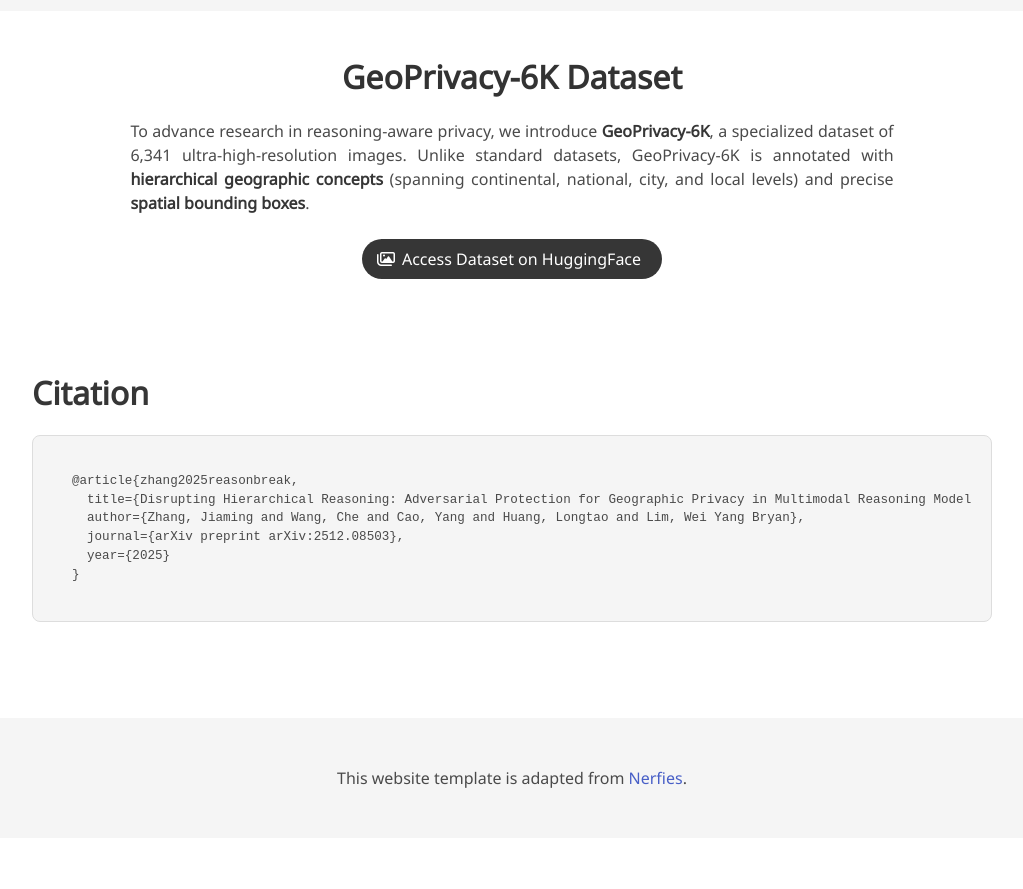
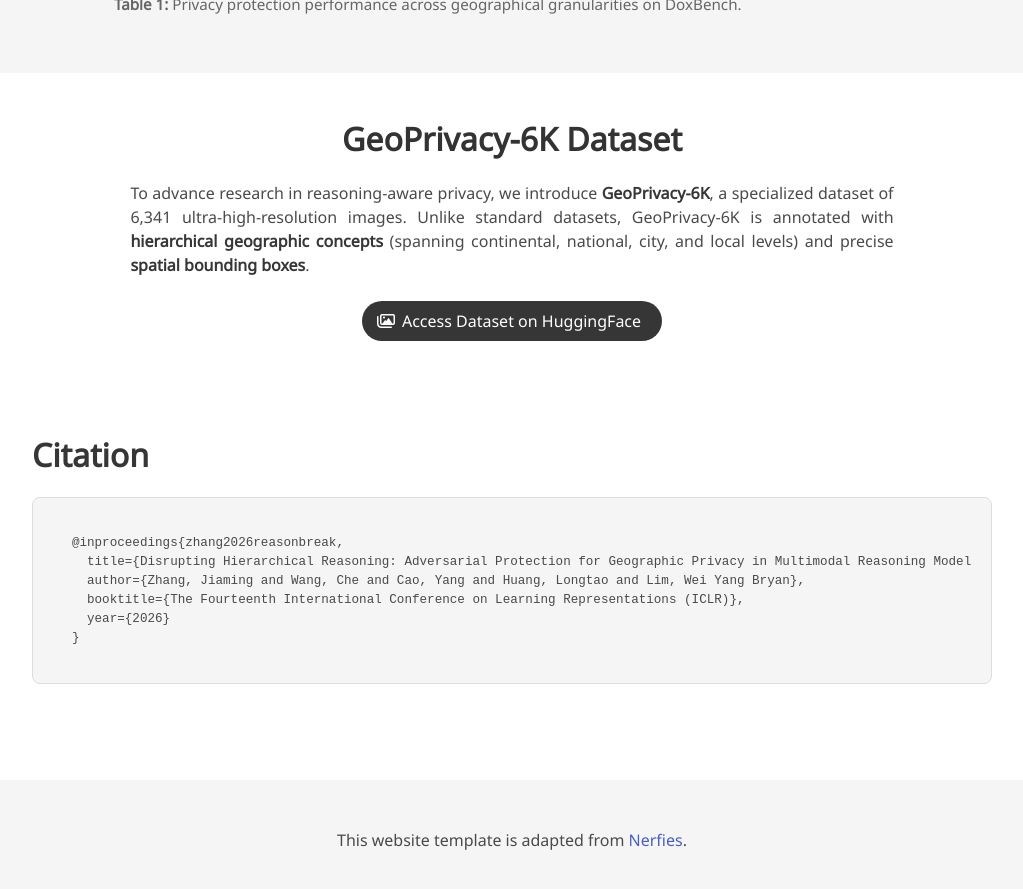
Before and after one commit to jiamingzhang94/jiamingzhang94.github.io, a Jekyll site: the page reasonbreak/index.html, which Jekyll copies as it is, in a window 1280 px wide and 900 px high, scrolled down 3455 px. Shown: the top 889 px of the window, without its empty margins (128-1151 px from the left). Built offline with Jekyll 4.4.1, drawn with Linux system fonts in a browser that asks for light colours; some web fonts are replaced; a style sheet for code colours, icons or effects is not loaded; before the commit the page ends 4293 px from its top, so only the background shows below that.

Commit message:
Update ReasonBreak page for ICLR 2026 acceptance

```diff
--- a/reasonbreak/index.html
+++ b/reasonbreak/index.html
@@ -119,6 +119,12 @@
           <h1 class="title is-1 publication-title">
             Disrupting Hierarchical Reasoning: Adversarial Protection for Geographic Privacy in Multimodal Reasoning Models
           </h1>
+
+          <div class="is-size-5 mt-3 mb-3">
+            <span class="tag is-medium is-info is-light" style="font-weight: 600; font-size: 1.2rem; padding: 0.8em 1.5em; border-radius: 20px;">
+              ICLR 2026
+            </span>
+          </div>
 
           <div class="publication-authors">
             <span class="author-block">
@@ -298,11 +304,11 @@
   <div class="container is-max-desktop content">
     <h2 class="title is-3 section-title">Citation</h2>
     <div class="bibtex-section">
-      <pre><code>@article{zhang2025reasonbreak,
+      <pre><code>@inproceedings{zhang2026reasonbreak,
   title={Disrupting Hierarchical Reasoning: Adversarial Protection for Geographic Privacy in Multimodal Reasoning Models},
   author={Zhang, Jiaming and Wang, Che and Cao, Yang and Huang, Longtao and Lim, Wei Yang Bryan},
-  journal={arXiv preprint arXiv:2512.08503},
-  year={2025}
+  booktitle={The Fourteenth International Conference on Learning Representations (ICLR)},
+  year={2026}
 }</code></pre>
     </div>
   </div>
```
